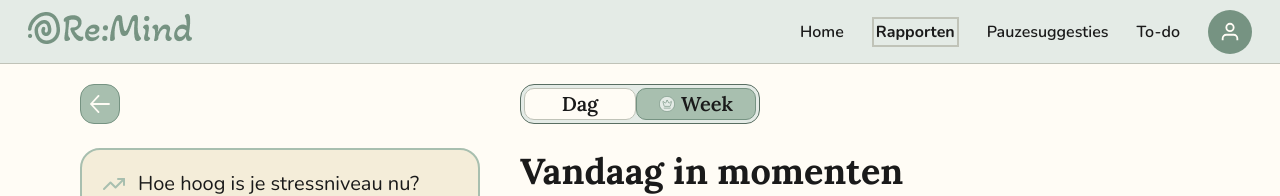
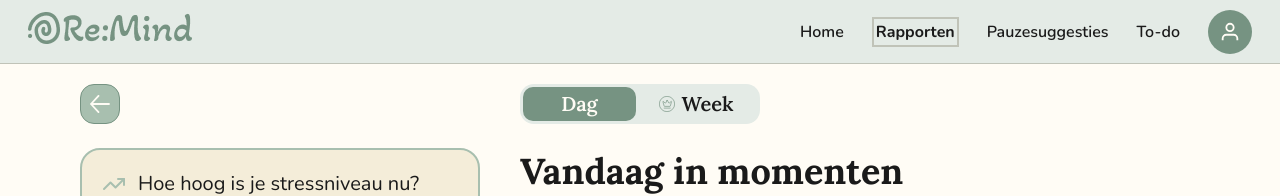
Before and after one commit to sampittois/Re-Mind_App_Individueel, a React (Vite) app in the folder stress-app/frontend/: page / in a window 1280 px wide. Both pictures are taken after a click on the button "Rapporten". Shown: the top 196 px of the page. Built offline with nearby package versions, Linux system fonts and the light colour scheme; no server answers.

Commit message:
feat: update Reports component to conditionally render premium icon based on user plan feat: refactor button styles for improved consistency and interaction feedback across various components feat: enhance toggle switch styles for better user experience and visual clarity

```diff
--- a/stress-app/frontend/src/screens/Reports.jsx
+++ b/stress-app/frontend/src/screens/Reports.jsx
@@ -32,7 +32,7 @@ export default function Reports({ setCurrentPage, profile }) {
               setView("week");
             }}
           >
-            <img src={premiumIcon} alt="premium" className="premium-icon" /> Week
+            {plan === "basic" ? <img src={premiumIcon} alt="premium" className="premium-icon" /> : null} Week
           </button>
         </div>
       </div>
--- a/stress-app/frontend/src/styles/App.css
+++ b/stress-app/frontend/src/styles/App.css
@@ -302,8 +302,7 @@ a {
 .workday-overlay__switch {
   display: inline-flex;
   gap: 0;
-  background: var(--button-fill);
-  border: var(--button-border-width) var(--button-border-style) var(--button-border-color);
+  background: var(--highlight-light);
   padding: 4px;
   border-radius: var(--radius-md);
   width: 280px;
@@ -316,8 +315,8 @@ a {
   display: flex;
   align-items: center;
   justify-content: center;
-  background: var(--button-fill);
-  border: var(--button-border-width) var(--button-border-style) var(--button-border-color);
+  background: transparent;
+  border: none;
   padding: var(--space-2) var(--space-5);
   cursor: pointer;
   border-radius: var(--radius-sm);
@@ -325,14 +324,14 @@ a {
   font-size: var(--text-button-label-font-size);
   line-height: var(--text-button-label-line-height);
   font-weight: var(--font-weight-semibold);
-  color: var(--button-text-color);
+  color: var(--text);
 }
 
 .workday-overlay__switch-btn.active {
-  background: var(--button-active-fill);
-  color: var(--button-active-text-color);
-  border-color: var(--button-active-border-color);
+  background: var(--primary);
+  color: var(--background);
   height: 32px;
+  padding: 0 var(--space-5);
 }
 
 .workday-overlay__form {
--- a/stress-app/frontend/src/styles/reports.css
+++ b/stress-app/frontend/src/styles/reports.css
@@ -51,7 +51,6 @@
   align-items: center;
   gap: 0;
   background: var(--highlight-light);
-  border: var(--border-width-sm) solid var(--primary-dark);
   padding: 3px;
   border-radius: var(--radius-md);
   width: 240px;
@@ -65,8 +64,8 @@
   align-items: center;
   justify-content: center;
   gap: 6px;
-  background: var(--button-fill);
-  border: var(--button-border-width) var(--button-border-style) var(--button-border-color);
+  background: transparent;
+  border: none;
   padding: 0 var(--space-5);
   height: 100%;
   cursor: pointer;
@@ -75,14 +74,13 @@
   font-weight: var(--font-weight-semibold);
   font-size: var(--text-button-label-font-size);
   line-height: var(--text-button-label-line-height);
-  color: var(--button-text-color);
+  color: var(--text);
   box-sizing: border-box;
 }
 
 .toggle-btn.active {
-  background: var(--button-active-fill);
-  color: var(--button-active-text-color);
-  border-color: var(--button-active-border-color);
+  background: var(--primary);
+  color: var(--background);
   height: 100%;
   padding: 0 var(--space-4);
 }
--- a/stress-app/frontend/src/styles/settings.css
+++ b/stress-app/frontend/src/styles/settings.css
@@ -224,30 +224,17 @@ option:hover {
   position: relative;
   width: 60px;
   height: 32px;
-  border: 2px solid var(--primary-dark);
   border-radius: 16px;
   background: var(--highlight-light);
   cursor: pointer;
   padding: 2px;
   display: flex;
   align-items: center;
-  transition: background-color 200ms ease, border-color 200ms ease;
-}
-
-.toggle-switch:hover:not(:disabled):not(.disabled) {
-  border-color: var(--primary-dark);
-}
-
-.toggle-switch:hover:not(:disabled):not(.disabled) .toggle-thumb {
-  background: var(--primary-dark);
+  transition: background-color 200ms ease;
 }
 
 .toggle-switch.active {
   background: var(--primary);
-}
-
-.toggle-switch.active:hover:not(:disabled):not(.disabled) {
-  background: var(--primary-dark);
 }
 
 .toggle-thumb {
@@ -257,7 +244,7 @@ option:hover {
   border-radius: 50%;
   background: var(--primary);
   left: 4px;
-  transition: left 200ms ease;
+  transition: left 200ms ease, background 150ms ease;
 }
 
 .toggle-switch.active .toggle-thumb {
@@ -265,18 +252,11 @@ option:hover {
   background: var(--highlight-light);
 }
 
-.toggle-switch.active:hover:not(:disabled):not(.disabled) .toggle-thumb {
-  background: var(--highlight-light);
-}
-
 .toggle-switch:disabled,
 .toggle-switch.disabled {
   background: var(--border);
-  border-color: var(--border);
-  cursor: not-allowed;
 }
 
-.toggle-switch:disabled .toggle-thumb,
 .toggle-switch.disabled .toggle-thumb {
   background: var(--background);
 }
```
